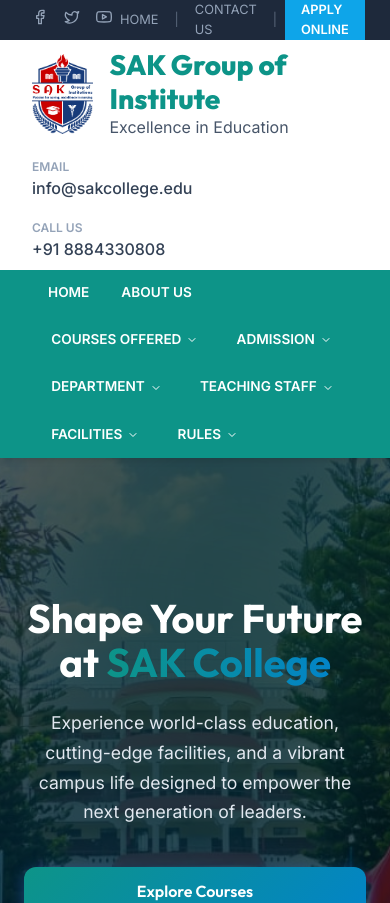
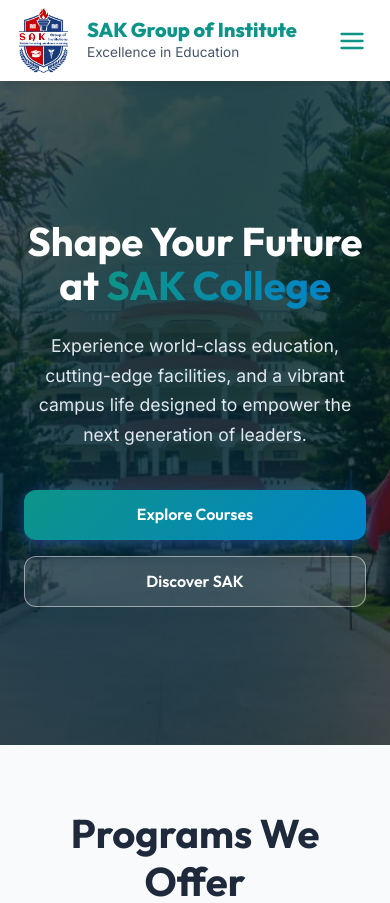
Before and after one commit to PISLIVE/SAK-Institute, a Next.js app in the folder frontend/: page / in a window 390 px wide. Shown: the top 903 px of the page. Built offline with nearby package versions, Linux system fonts and the light colour scheme.

Commit message:
feat: make navbar mobile responsive

```diff
--- a/frontend/src/components/Navbar.module.css
+++ b/frontend/src/components/Navbar.module.css
@@ -244,21 +244,99 @@
   padding-left: 1.8rem;
 }
 
+.mobileMenuBtn {
+  display: none;
+  background: none;
+  border: none;
+  color: var(--primary-color);
+  cursor: pointer;
+  padding: 0.5rem;
+}
+
+.mobileMenuBtn svg {
+  display: block;
+}
+
 @media (max-width: 992px) {
+  .topBar {
+    display: none;
+  }
+
   .middleContainer {
+    flex-direction: row;
+    gap: 1rem;
+    align-items: center;
+    padding: 0 1rem;
+  }
+
+  .contactInfo {
+    display: none;
+  }
+
+  .mobileMenuBtn {
+    display: block;
+  }
+
+  .logoImg {
+    width: 55px;
+    height: 65px;
+  }
+
+  .collegeName {
+    font-size: 1.25rem;
+  }
+
+  .collegeSubName {
+    font-size: 0.85rem;
+  }
+
+  .mainNav {
+    display: none;
+    width: 100%;
+    position: absolute;
+    top: 100%;
+    left: 0;
+    z-index: 999;
+  }
+
+  .mobileOpen {
+    display: block;
+  }
+
+  .navContainer {
+    padding: 0;
+  }
+
+  .navLinks {
     flex-direction: column;
-    gap: 1rem;
-    align-items: flex-start;
+    background-color: var(--primary-color);
   }
-  .contactInfo {
-    gap: 1rem;
-    flex-direction: column;
+
+  .navLinks li {
+    width: 100%;
+    border-bottom: 1px solid rgba(255, 255, 255, 0.1);
   }
-  .infoBlock {
-    border-left: none;
-    padding-left: 0;
+
+  .navLinks a, .dropdownTrigger {
+    width: 100%;
+    padding: 1rem 1.5rem;
+    font-size: 1rem;
   }
-  .navLinks a {
-    padding: 0.75rem 1rem;
+
+  .dropdownMenu {
+    position: static;
+    opacity: 1;
+    visibility: visible;
+    transform: none;
+    box-shadow: none;
+    background-color: rgba(0, 0, 0, 0.1);
+    display: none;
+    min-width: 100%;
+    border-top: none;
+  }
+
+  .dropdown:hover .dropdownMenu,
+  .dropdown:active .dropdownMenu {
+    display: block;
   }
 }
--- a/frontend/src/components/Navbar.tsx
+++ b/frontend/src/components/Navbar.tsx
@@ -1,8 +1,12 @@
+"use client";
+import { useState } from 'react';
 import Link from 'next/link';
 import Image from 'next/image';
 import styles from './Navbar.module.css';
 
 export default function Navbar() {
+  const [mobileMenuOpen, setMobileMenuOpen] = useState(false);
+
   return (
     <header className={styles.header}>
       {/* Top Bar */}
@@ -56,11 +60,24 @@
               <a href="tel:+918884330808" className={styles.infoValue}>+91 8884330808</a>
             </div>
           </div>
+
+          {/* Mobile Menu Toggle */}
+          <button
+            className={styles.mobileMenuBtn}
+            onClick={() => setMobileMenuOpen(!mobileMenuOpen)}
+            aria-label="Toggle navigation"
+          >
+            {mobileMenuOpen ? (
+              <svg width="28" height="28" viewBox="0 0 24 24" fill="none" stroke="currentColor" strokeWidth="2" strokeLinecap="round" strokeLinejoin="round"><line x1="18" y1="6" x2="6" y2="18"></line><line x1="6" y1="6" x2="18" y2="18"></line></svg>
+            ) : (
+              <svg width="28" height="28" viewBox="0 0 24 24" fill="none" stroke="currentColor" strokeWidth="2" strokeLinecap="round" strokeLinejoin="round"><line x1="3" y1="12" x2="21" y2="12"></line><line x1="3" y1="6" x2="21" y2="6"></line><line x1="3" y1="18" x2="21" y2="18"></line></svg>
+            )}
+          </button>
         </div>
       </div>
 
       {/* Main Navigation */}
-      <nav className={styles.mainNav}>
+      <nav className={`${styles.mainNav} ${mobileMenuOpen ? styles.mobileOpen : ''}`}>
         <div className={styles.navContainer}>
           <ul className={styles.navLinks}>
             <li><Link href="/">HOME</Link></li>
```
